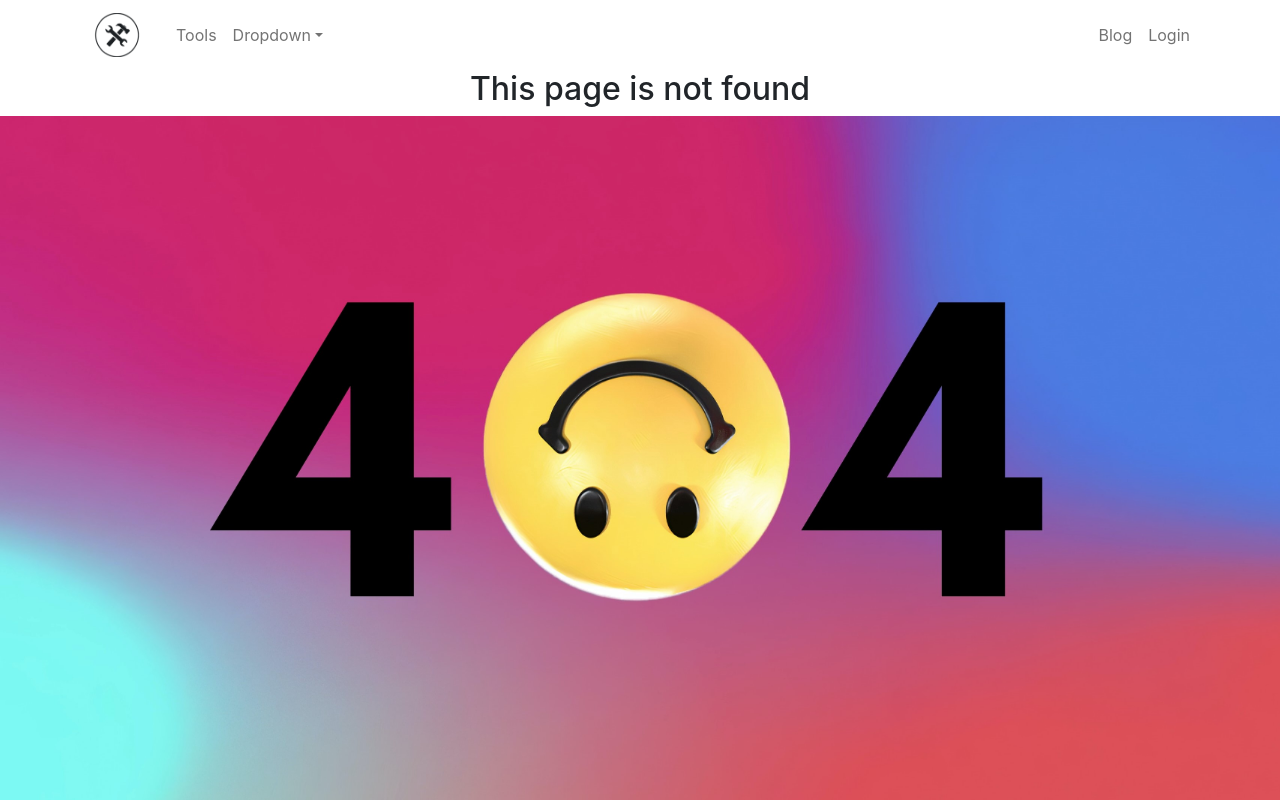
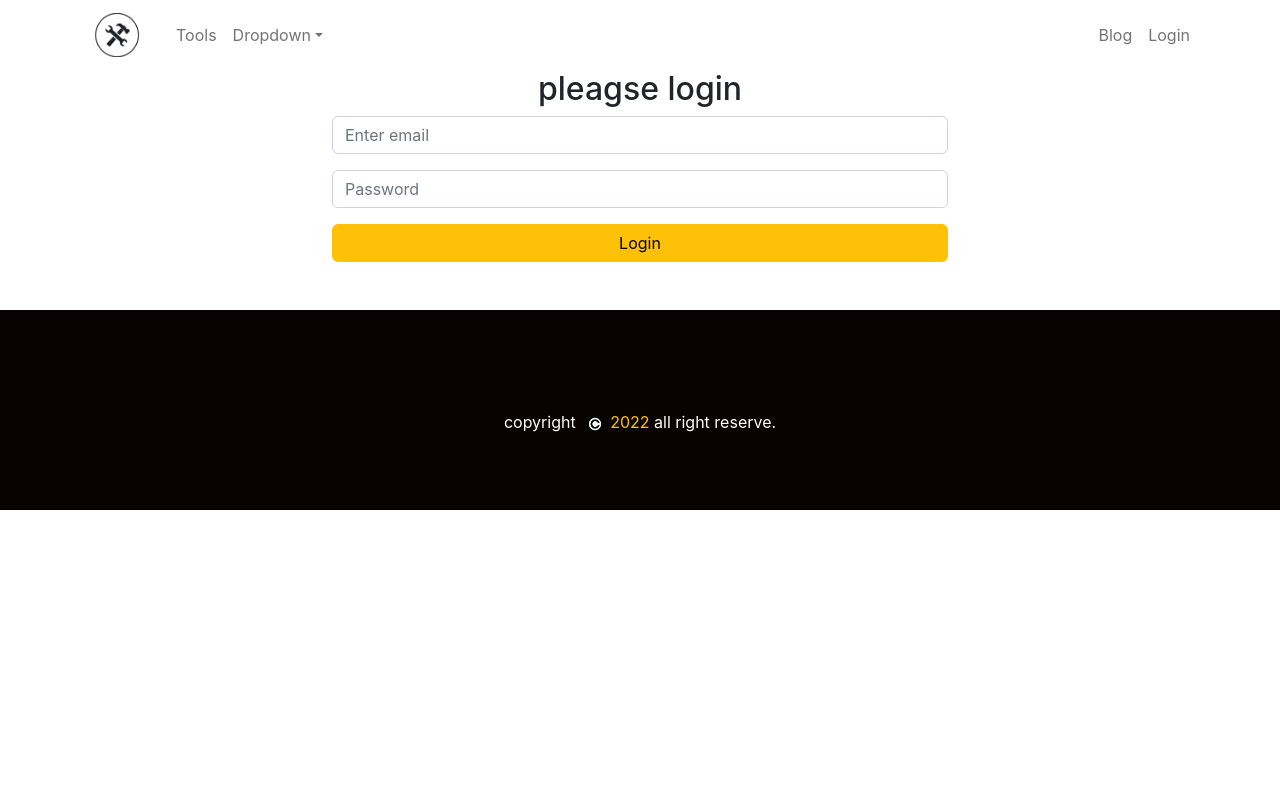
Before and after one commit to yaminhossen/tools-manufacturer-site, a React (Create React App) app: page /login in a window 1280 px wide. Before the commit this address had no page. Shown: the top 800 px of the page. Built offline with nearby package versions, Linux system fonts and the light colour scheme.

Commit message:
login form created

```diff
--- a/src/App.js
+++ b/src/App.js
@@ -7,6 +7,7 @@
 import Blog from './Pages/Blog/Blog';
 import Purchase from './Pages/Purchase/Purchase';
 import NotFound from './Pages/Shared/NotFound/NotFound';
+import Login from './Pages/Login/Login';
 
 function App() {
   return (
@@ -17,6 +18,7 @@
         <Route path='/home' element={<Home></Home>}></Route>
         <Route path='/purchase/:purchaseId' element={<Purchase></Purchase>}></Route>
         <Route path='/blog' element={<Blog></Blog>}></Route>
+        <Route path='/login' element={<Login></Login>}></Route>
         <Route path='*' element={<NotFound></NotFound>}></Route>
       </Routes>
       <Footer></Footer>
--- a/src/Pages/Login/Login.js
+++ b/src/Pages/Login/Login.js
@@ -1,9 +1,41 @@
-import React from 'react';
+import React, { useRef } from 'react';
+import { Button, Form } from 'react-bootstrap';
+import { useLocation, useNavigate } from 'react-router-dom';
 
 const Login = () => {
+    const emailRef = useRef('');
+    const passwordRef = useRef('');
+    const navigate = useNavigate();
+    const location = useLocation();
+    let from = location.state?.from?.pathname || "/";
+
+    const handleSubmit = event => {
+        event.preventDefault();
+        const email = emailRef.current.value;
+        const password = passwordRef.current.value;
+        console.log(email, password);
+
+
+    }
     return (
-        <div>
-            <h3>This is login</h3>
+        <div className='container w-50 mx-auto'>
+            <h2 className='text-center'>pleagse login</h2>
+            <Form onSubmit={handleSubmit}>
+                <Form.Group className="mb-3" controlId="formBasicEmail">
+                    <Form.Control ref={emailRef} type="email" placeholder="Enter email" required />
+
+                </Form.Group>
+
+                <Form.Group className="mb-3" controlId="formBasicPassword">
+                    <Form.Control ref={passwordRef} type="password" placeholder="Password" required />
+                </Form.Group>
+                {/* <Form.Group className="mb-3" controlId="formBasicCheckbox">
+                    <Form.Check type="checkbox" label="Check me out" />
+                </Form.Group> */}
+                <Button variant="warning w-100 mx-auto" type="submit">
+                    Login
+                </Button>
+            </Form>
         </div>
     );
 };
```
Also changed, not shown: src/Pages/Login/Register.js (added, +11 -0 lines).
